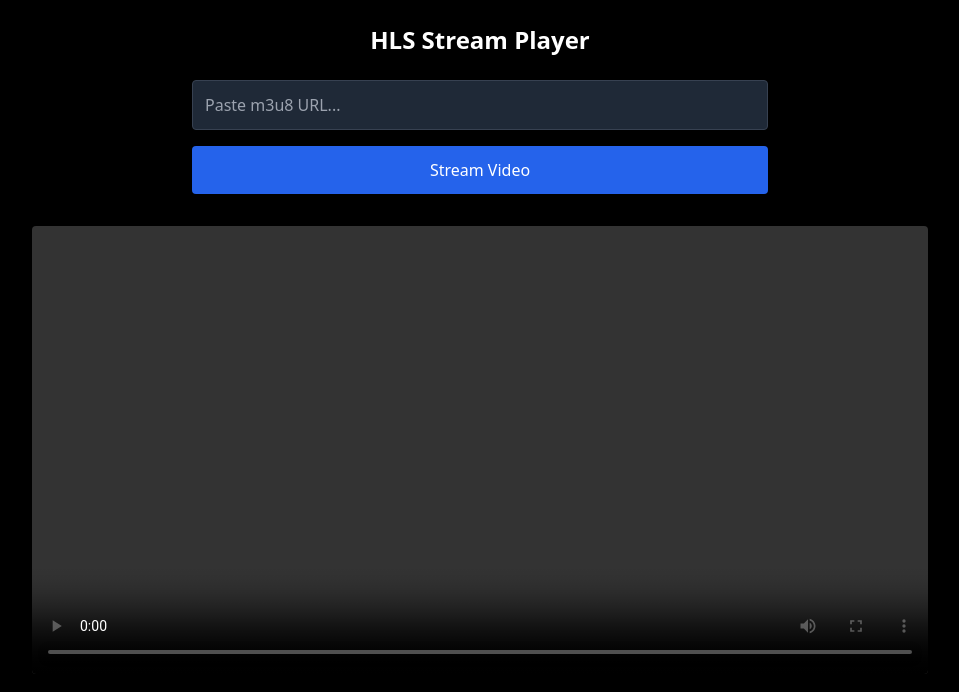
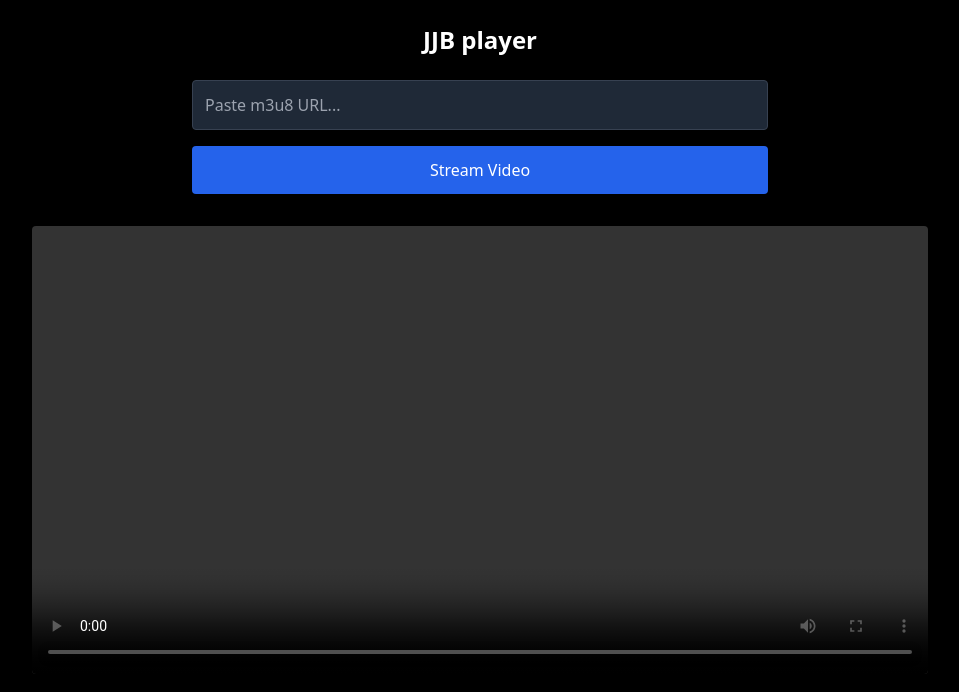
Before and after one commit to nitrogen68/wasmer-hls-player, a plain HTML site: page index.html in a window 1280 px wide. Shown: the whole page, without its empty margins (160-1119 px from the left). Drawn offline with nearby package versions, Linux system fonts and the light colour scheme.

Commit message:
Update index.html

```diff
--- a/index.html
+++ b/index.html
@@ -14,7 +14,7 @@
 <body class="bg-black text-white min-h-screen flex flex-col items-center p-6">
 
 <h1 class="text-2xl font-bold mb-6">
-HLS Stream Player
+JJB player
 </h1>
 
 <div class="w-full max-w-xl space-y-4">
```
